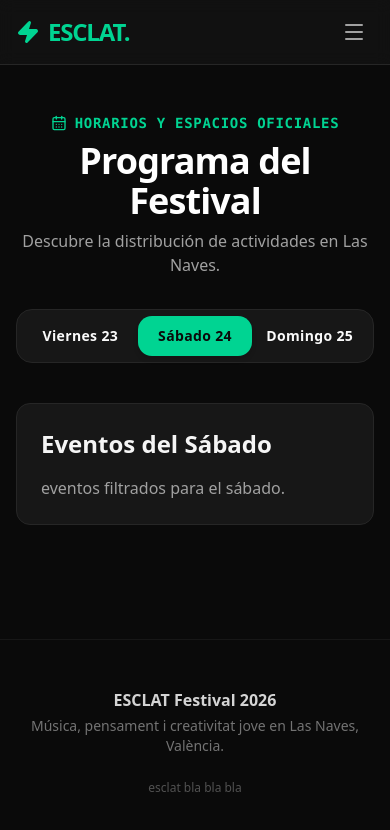
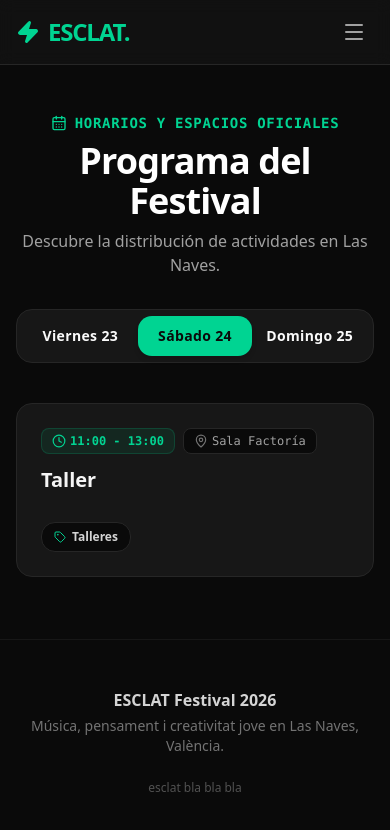
Before and after one commit to yosunealonso/esclatfest, a Vue app: page /programa/sabado in a window 390 px wide. Shown: the top 830 px of the page. Built offline with nearby package versions, Linux system fonts and the light colour scheme.

Commit message:
Eventos diarios y responsive

```diff
--- a/src/views/ProgramaDiaView.vue
+++ b/src/views/ProgramaDiaView.vue
@@ -1,10 +1,64 @@
 <script setup lang="ts">
-defineProps<{ dia: string }>();
+import { computed } from 'vue';
+import { AGENDA } from '../data/mockData';
+import { Clock, MapPin, Tag } from 'lucide-vue-next';
+
+const props = defineProps<{
+  dia: 'Viernes' | 'Sábado' | 'Domingo';
+}>();
+
+const eventosDelDia = computed(() => {
+  return AGENDA.filter(evento => evento.dia === props.dia);
+});
 </script>
 
 <template>
-  <div class="bg-neutral-900 p-6 rounded-xl border border-neutral-800">
-    <h2 class="text-2xl font-bold text-neutral-100 mb-4">Eventos del {{ dia }}</h2>
-    <p class="text-neutral-400">eventos filtrados para el {{ dia.toLowerCase() }}.</p>
+  <div class="space-y-6">
+
+    <div v-if="eventosDelDia.length > 0" class="space-y-4">
+      <div
+        v-for="evento in eventosDelDia"
+        :key="evento.id"
+        class="bg-neutral-900 border border-neutral-800 p-6 rounded-2xl flex flex-col md:flex-row justify-between items-start md:items-center gap-4 hover:border-neutral-700 transition-all group"
+      >
+        <div class="space-y-3 grow">
+          <div class="flex flex-wrap gap-2 items-center text-xs font-mono">
+
+            <span class="flex items-center gap-1 text-emerald-400 bg-emerald-500/10 px-2.5 py-1 rounded-md border border-emerald-500/20 font-bold">
+              <Clock class="h-3.5 w-3.5" />
+              {{ evento.hora }}
+            </span>
+
+            <span class="flex items-center gap-1 text-neutral-400 bg-neutral-950 px-2.5 py-1 rounded-md border border-neutral-800">
+              <MapPin class="h-3.5 w-3.5 text-neutral-500" />
+              {{ evento.espacio }}
+            </span>
+          </div>
+
+          <h3 class="text-xl font-bold text-neutral-100 group-hover:text-emerald-400 transition-colors">
+            {{ evento.titulo }}
+          </h3>
+
+          <p class="text-sm text-neutral-400 max-w-3xl leading-relaxed">
+            {{ evento.descripcion }}
+          </p>
+        </div>
+
+        <div class="shrink-0">
+          <span class="inline-flex items-center gap-1.5 px-3 py-1.5 rounded-xl text-xs font-semibold bg-neutral-950 border border-neutral-800 text-neutral-300">
+            <Tag class="h-3 w-3 text-emerald-400" />
+            {{ evento.categoria }}
+          </span>
+        </div>
+
+      </div>
+    </div>
+
+    <div v-else class="text-center py-12 bg-neutral-900/20 rounded-2xl border border-neutral-800 border-dashed">
+      <p class="text-neutral-500 text-sm font-medium">
+        No hay actividades programadas para este día todavía.
+      </p>
+    </div>
+
   </div>
 </template>
```
